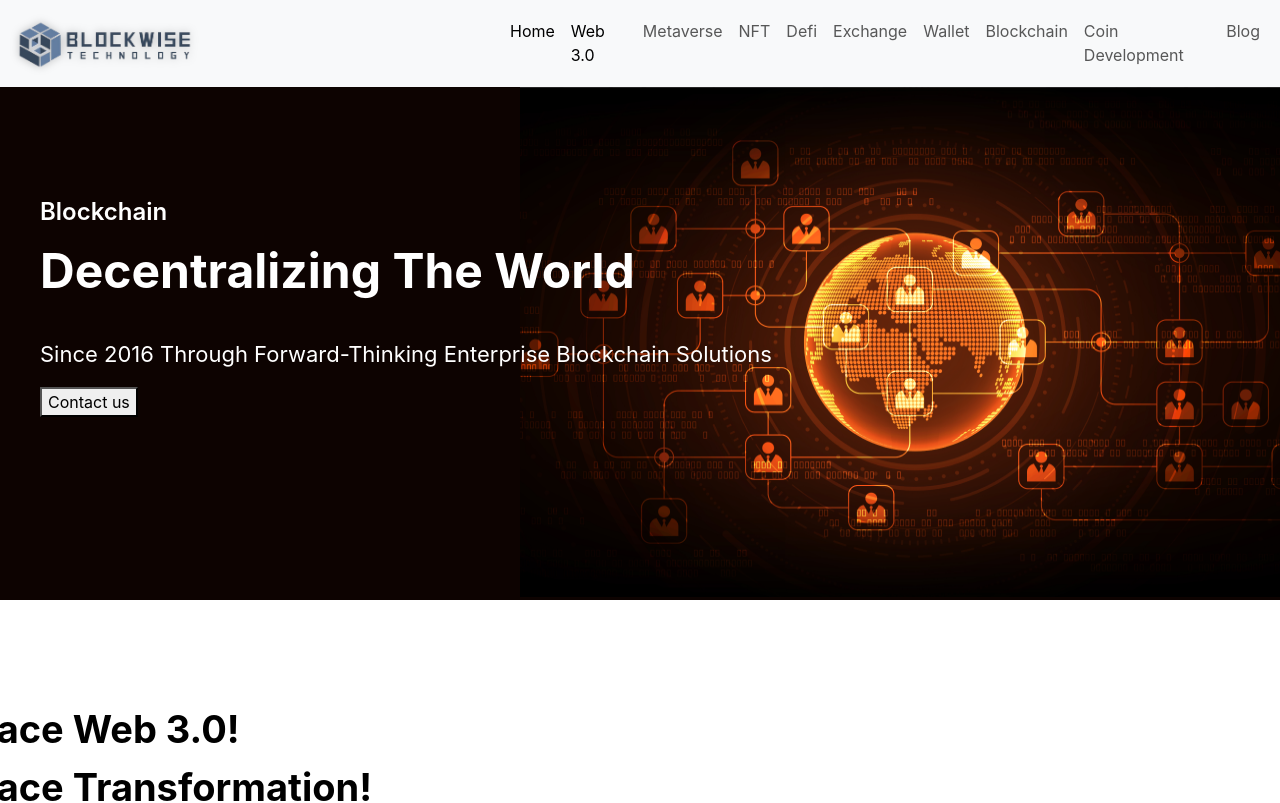
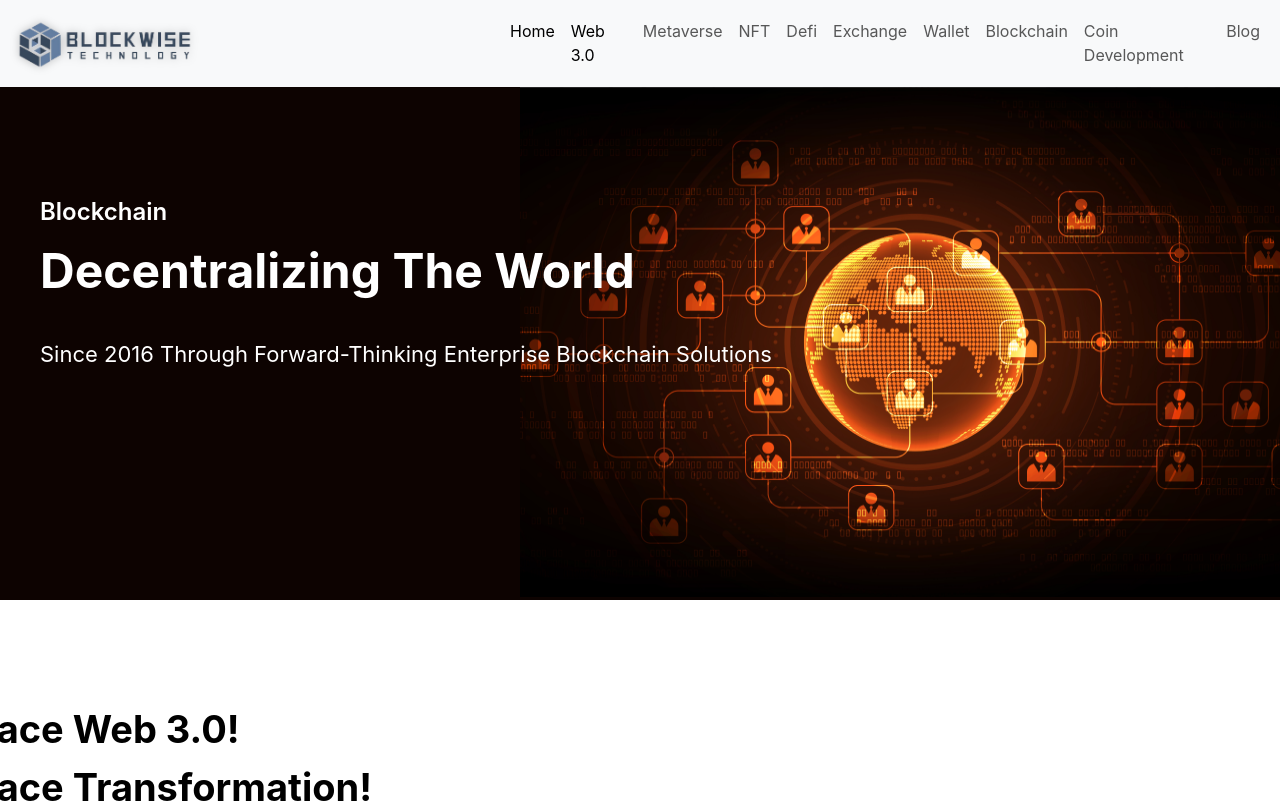
Before and after one commit to placeparks/Blockwise-tech, a React (Create React App) app: page / in a window 1280 px wide. Shown: the top 803 px of the page. Built offline with nearby package versions, Linux system fonts and the light colour scheme.

Commit message:
Update Layout.js

```diff
--- a/src/components/Home/Layout.js
+++ b/src/components/Home/Layout.js
@@ -20,7 +20,6 @@ export default function Layout() {
 <p className={styles.topHeading}>Blockchain</p>
 <h2 className={styles.topHeading2}>Decentralizing The World</h2>
 <p className={styles.para}>Since 2016 Through Forward-Thinking Enterprise Blockchain Solutions</p>
-    <button className={styles.btn1}>Contact us</button>
     </div>
    <div className={styles.secondSection}>
     <h1>Embrace Web 3.0! <br/> Embrace Transformation!</h1>
```
